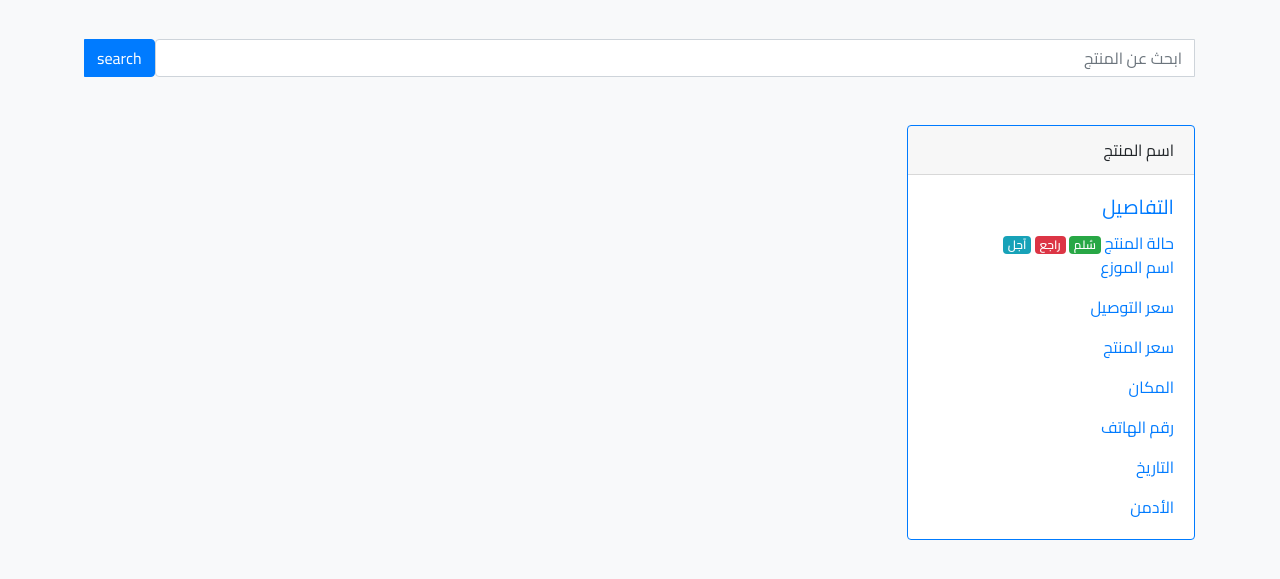
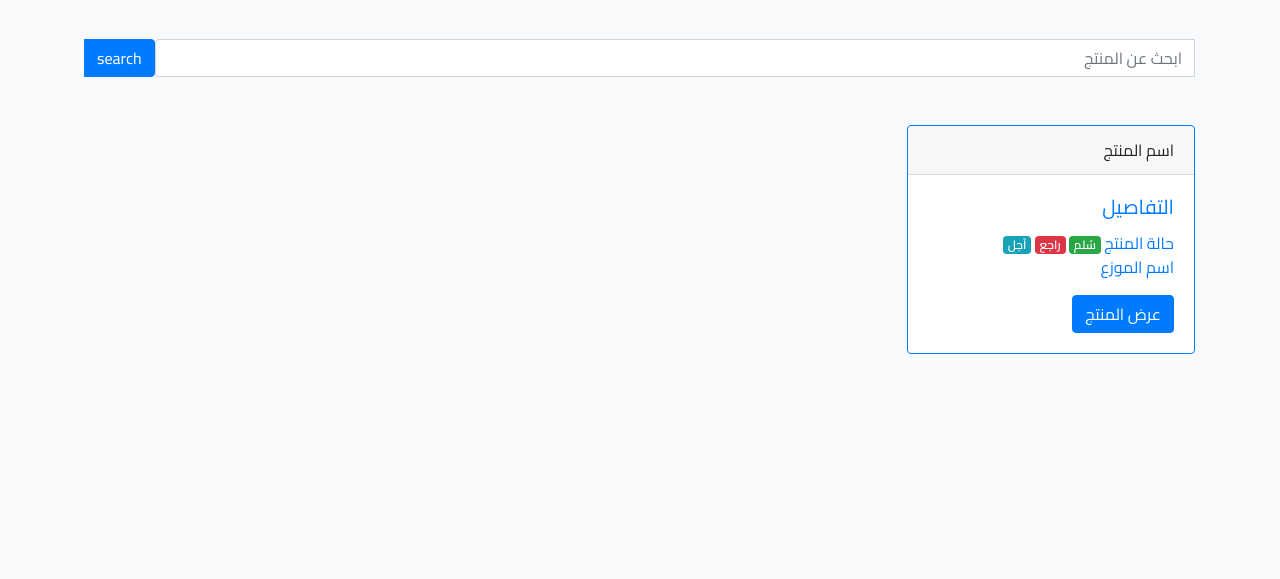
Before and after one commit to alaaelkazaz/Awfarlk, a plain HTML site: page home.html in a window 1280 px wide. Shown: the part 85-664 px from the top of the page. Drawn offline with Linux system fonts and the light colour scheme.

Commit message:
order list update

```diff
--- a/home.html
+++ b/home.html
@@ -65,12 +65,13 @@
                         <span class="badge badge-danger">راجع</span>
                         <span class="badge badge-info">آجل</span>
                         <p class="card-text">اسم الموزع</p>
-                        <p class="card-text">سعر التوصيل</p>
+                        <button class="btn btn-primary">عرض المنتج </button>
+                        <!--<p class="card-text">سعر التوصيل</p>
                         <p class="card-text">سعر المنتج</p>
                         <p class="card-text">المكان </p>
                         <p class="card-text">رقم الهاتف </p>
                         <p class="card-text"> التاريخ</p>
-                        <p class="card-text">الأدمن</p>
+                        <p class="card-text">الأدمن</p>-->
                         </div>
                     </div>
                 </div>
```
